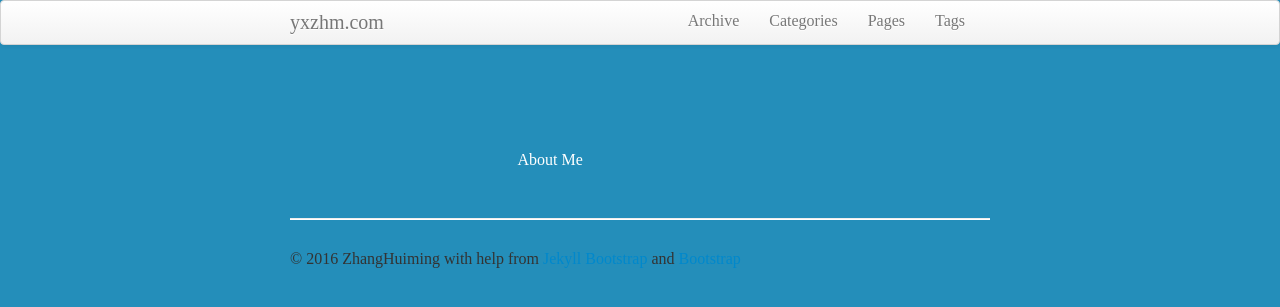
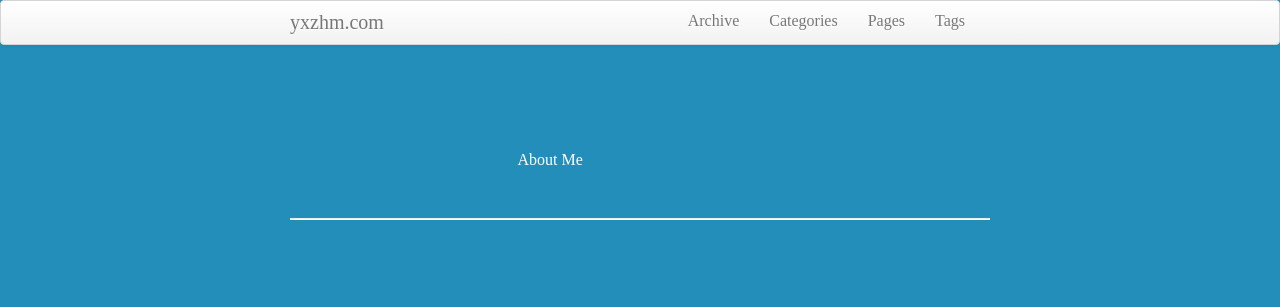
Before and after one commit to yxzhm/yxzhm.github.io, a Jekyll site: the page index.html, which Jekyll copies as it is, in a window 1280 px wide. Shown: the top 307 px of the page. Built offline with Jekyll 4.4.1, drawn with Linux system fonts in a browser that asks for light colours.

Commit message:
update index

```diff
--- a/index.html
+++ b/index.html
@@ -63,7 +63,7 @@
                     <div class="tab-1 resp-tab-content" aria-labelledby="tab_item-0">
                         <div class="facts">
                             <div class="facts_left">
-                                <img src="images/1.jpg" alt=" " class="img-responsive" />
+                                <img src="/assets/images/1.jpg" alt=" " class="img-responsive" />
                             </div>
                             <div class="facts_right">
                                 <div class="facts_right1">
@@ -85,12 +85,12 @@
 
 
     <hr>
-    <footer>
-        <p>&copy; 2016 ZhangHuiming
-            with help from <a href="http://jekyllbootstrap.com" target="_blank" title="The Definitive Jekyll Blogging Framework">Jekyll Bootstrap</a>
-            and <a href="http://getbootstrap.com" target="_blank">Bootstrap</a>
-        </p>
-    </footer>
+    <!--<footer>-->
+        <!--<p>&copy; 2016 ZhangHuiming-->
+            <!--with help from <a href="http://jekyllbootstrap.com" target="_blank" title="The Definitive Jekyll Blogging Framework">Jekyll Bootstrap</a>-->
+            <!--and <a href="http://getbootstrap.com" target="_blank">Bootstrap</a>-->
+        <!--</p>-->
+    <!--</footer>-->
 
 </div>
 </body>
```
